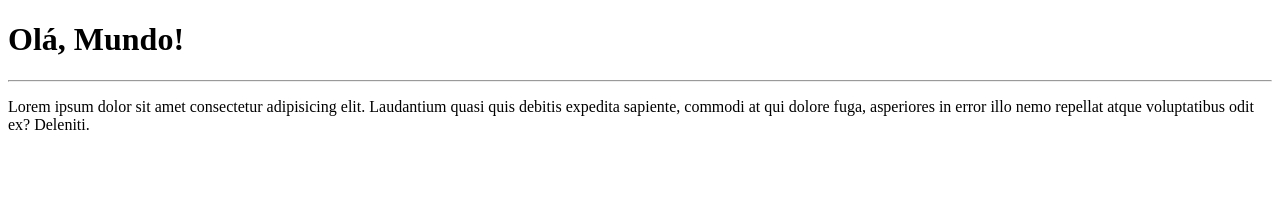
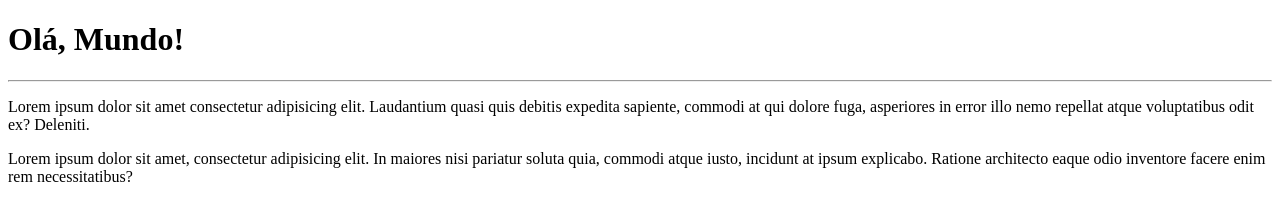
Before and after one commit to fdcneto/Ola-Mundo, a plain HTML site: page site-exemplo/index.html in a window 1280 px wide. Drawn offline with Linux system fonts and the light colour scheme.

Commit message:
Adicionei um parágrafo

```diff
--- a/site-exemplo/index.html
+++ b/site-exemplo/index.html
@@ -9,5 +9,6 @@
     <h1>Olá, Mundo!</h1>
     <hr>
     <p>Lorem ipsum dolor sit amet consectetur adipisicing elit. Laudantium quasi quis debitis expedita sapiente, commodi at qui dolore fuga, asperiores in error illo nemo repellat atque voluptatibus odit ex? Deleniti.</p>
+    <p>Lorem ipsum dolor sit amet, consectetur adipisicing elit. In maiores nisi pariatur soluta quia, commodi atque iusto, incidunt at ipsum explicabo. Ratione architecto eaque odio inventore facere enim rem necessitatibus?</p>
 </body>
 </html>
```
